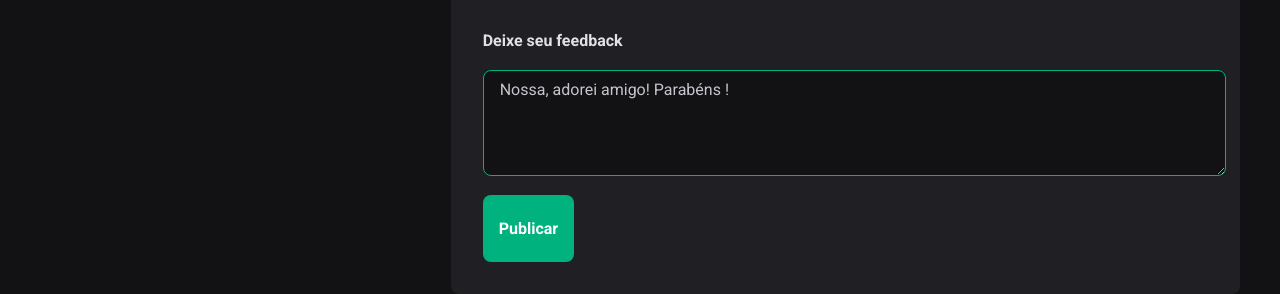
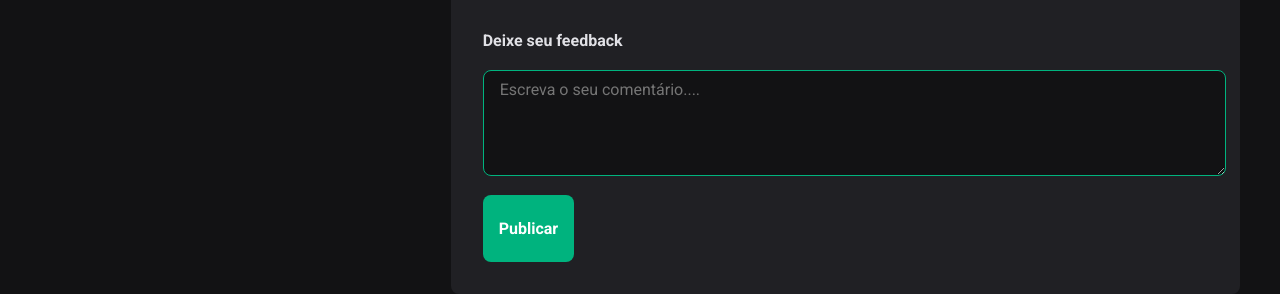
Before and after one commit to ruanvalente/ignite-feed, a React (Vite) app: page / in a window 1280 px wide. Shown: the part 529-823 px from the top of the page. Built offline with nearby package versions, Linux system fonts and the light colour scheme.

Commit message:
fix(styles): fix text area placeholder

```diff
--- a/src/component/Feedback/index.jsx
+++ b/src/component/Feedback/index.jsx
@@ -5,9 +5,12 @@ export function IgniteFeedFeedbackArea() {
     <section className="feedbacks">
       <h4 className="feedback__title">Deixe seu feedback</h4>
 
-      <textarea className="feedback__area" name="feedback" id="feedback">
-        Nossa, adorei amigo! Parabéns !
-      </textarea>
+      <textarea
+        className="feedback__area"
+        name="feedback"
+        id="feedback"
+        placeholder="Escreva o seu comentário...."
+      ></textarea>
 
       <button className="feedback__submit">Publicar</button>
     </section>
```
